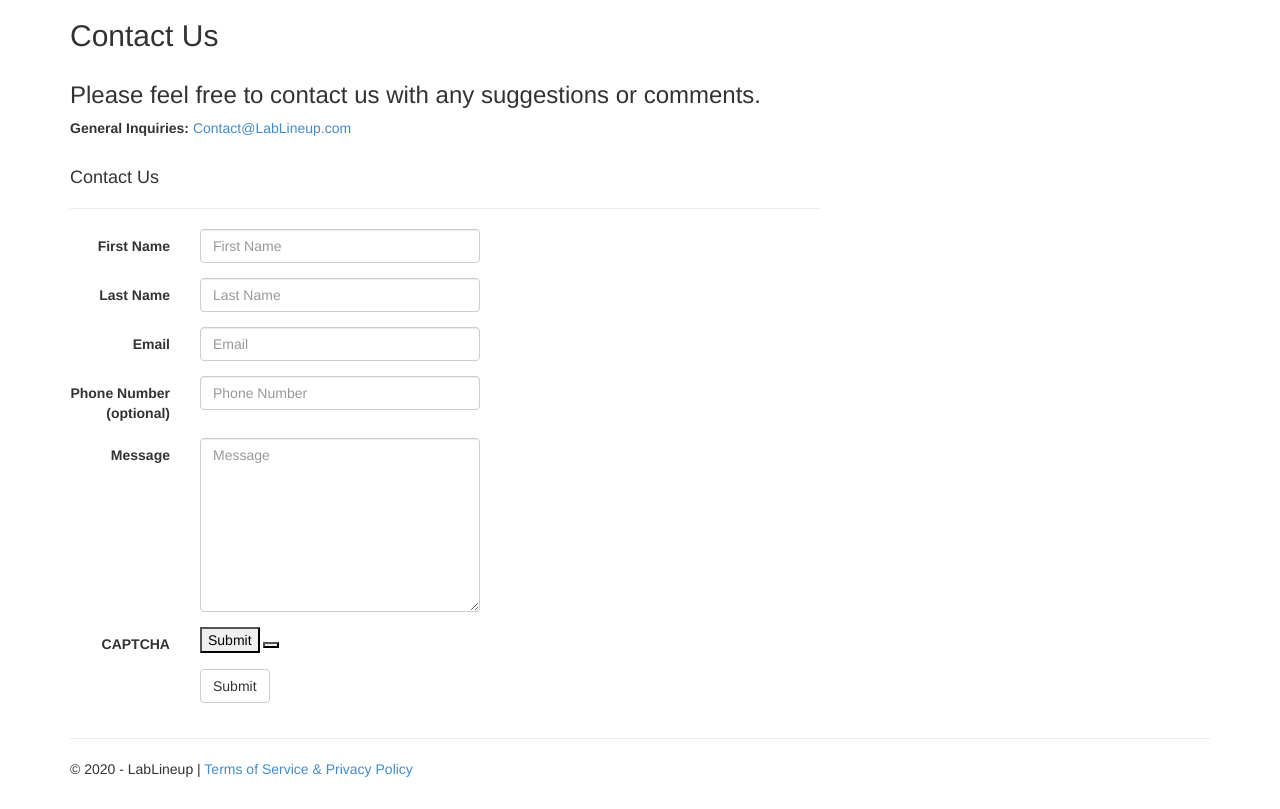
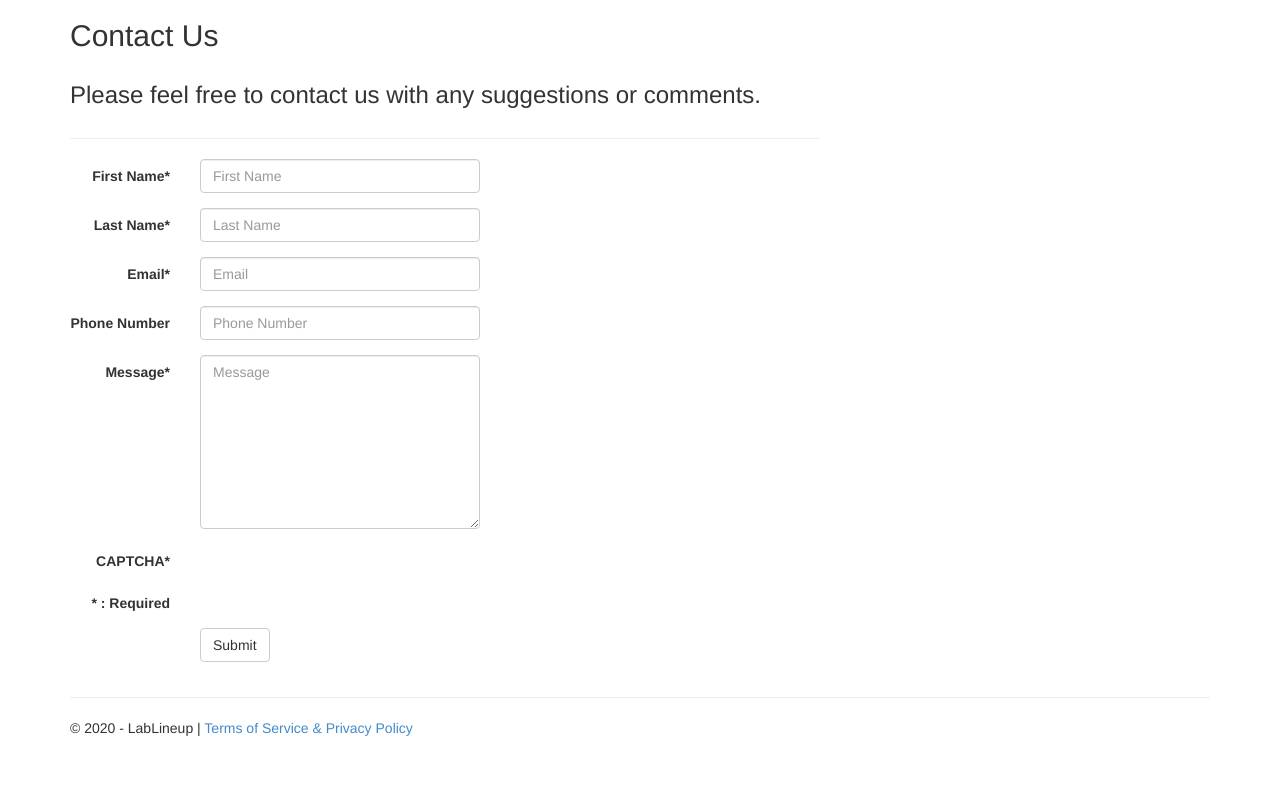
Before and after one commit to BryceTant/LabLineup, a Django app: page /contact/ in a window 1280 px wide. Shown: the part 51-860 px from the top of the page. After the commit the page ends 787 px from the top, so only its background shows below. Run offline with Django 3.2, Linux system fonts and the light colour scheme; some libraries are stand-ins or nearby versions.

Commit message:
Updates to contact form

```diff
--- a/LLenv/LabLineup/app/forms.py
+++ b/LLenv/LabLineup/app/forms.py
@@ -387,11 +387,11 @@ class ContactForm(forms.Form):
         self.user = kwargs.pop('user', None)
         super(ContactForm, self).__init__(*args, **kwargs)
 
-    firstname = forms.CharField(required=True, max_length=254,
+    firstName = forms.CharField(required=True, max_length=254,
                                 widget=forms.TextInput({
                                     'class':'form-control',
                                     'placeholder':'First Name'}))
-    lastname = forms.CharField(required=True, max_length=254,
+    lastName = forms.CharField(required=True, max_length=254,
                                 widget=forms.TextInput({
                                     'class':'form-control',
                                     'placeholder':'Last Name'}))
@@ -400,7 +400,6 @@ class ContactForm(forms.Form):
                                     'class':'form-control',
                                     'placeholder':'Email'}))
 
-    # TODO: Modify for phone number field
     phoneNumber = forms.CharField(required=False, max_length=16,
                                 widget=forms.TextInput({
                                     'class':'form-control',
@@ -421,10 +420,4 @@ class ContactForm(forms.Form):
         return baseValid
 
     def save(self):
-        user = super(ContactForm, self).save()
-        user.email = self.cleaned_data["email"]
-        user.first_name = self.cleaned_data["firstname"]
-        user.last_name = self.cleaned_data["lastname"]
-        user.phone_number = self.cleaned_data["phoneNumber"]
-        user.message = self.cleaned_data["message"]
-        return user
+        return self.cleaned_data["firstName", "lastName", "email", "phoneNumber", "message"]
--- a/LLenv/LabLineup/app/templates/app/contact.html
+++ b/LLenv/LabLineup/app/templates/app/contact.html
@@ -5,56 +5,54 @@
 <h2>{{ title }}</h2>
 <h3>{{ message }}</h3>
 
-<address>
-    <strong>General Inquiries:</strong> <a href="mailto:contact@lablineup.com">Contact@LabLineup.com</a>
-</address>
 
 <div class="row">
     <div class="col-md-8">
         <section id="ContactForm">
             <form action="." method="post" class="form-horizontal">
                 {% csrf_token %}
-                <h4>Contact Us</h4>
                 <hr />
                 <div class="form-group">
-                    <label for="id_firstname" class="col-md-2 control-label">First Name</label>
+                    <label for="id_firstname" class="col-md-2 control-label">First Name*</label>
                     <div class="col-md-10">
-                        {{ form.firstname }}
+                        {{ form.firstName }}
                     </div>
                 </div>
                 <div class="form-group">
-                    <label for="id_lastname" class="col-md-2 control-label">Last Name</label>
+                    <label for="id_lastname" class="col-md-2 control-label">Last Name*</label>
                     <div class="col-md-10">
-                        {{ form.lastname }}
+                        {{ form.lastName }}
                     </div>
                 </div>
                 <div class="form-group">
-                    <label for="id_email" class="col-md-2 control-label">Email</label>
+                    <label for="id_email" class="col-md-2 control-label">Email*</label>
                     <div class="col-md-10">
                         {{ form.email }}
                     </div>
                 </div>
                 <div class="form-group">
-                    <label for="id_phoneNum" class="col-md-2 control-label">Phone Number (optional)</label>
+                    <label for="id_phoneNum" class="col-md-2 control-label">Phone Number</label>
                     <div class="col-md-10">
                         {{ form.phoneNumber }}
                     </div>
                 </div>
                 <div class="form-group">
-                    <label for="id_message" class="col-md-2 control-label">Message</label>
+                    <label for="id_message" class="col-md-2 control-label">Message*</label>
                     <div class="col-md-10">
                         {{ form.message }}
                     </div>
                 </div>
 
-                <!-- Add CAPTCHA here -->
+                <!-- CAPTCHA -->
                 <div class="form-group">
-                    <label for="id_captcha" class="col-md-2 control-label">CAPTCHA</label>
+                    <label for="id_captcha" class="col-md-2 control-label">CAPTCHA*</label>
                     <div class="col-md-10">
                         {{ form.captcha }}
-                        <input type="submit" />
-                        <button class='js-captcha-refresh'></button>
                     </div>
+                </div>
+
+                <div class="form-group">
+                  <label for="id_required" class="col-md-2 control-label">* : Required</label>
                 </div>
 
                 <div class="form-group">
--- a/LLenv/LabLineup/app/views.py
+++ b/LLenv/LabLineup/app/views.py
@@ -4,6 +4,8 @@ Definition of views.
 
 from datetime import datetime
 from django.shortcuts import render, redirect
+#from django.core.mail import EmailMessage
+#from django.template.loader import get_template
 from django.http import HttpRequest, HttpResponse, HttpResponseNotAllowed
 from django.views.generic import CreateView
 from django.contrib.auth import update_session_auth_hash
@@ -104,8 +106,15 @@ def contact(request):
         form = ContactForm(request.POST)
         if form.is_valid():
             human = True
-            output = form.save()
-            # CALL fxn to submit msg to LL email
+            #output = form.save()
+            #firstName = request.POST.get('firstName', '')
+            #lastName = request.POST.get('lastName', '')
+            #email = request.POST.get('email', '')
+            #phoneNumber = request.POST.get('phoneNumber', '')
+            #message = request.POST.get('message', '')
+
+            #CALL fxn to submit msg to LL email
+            return redirect('contact')
     else:
         form = ContactForm()
     return render(
```
